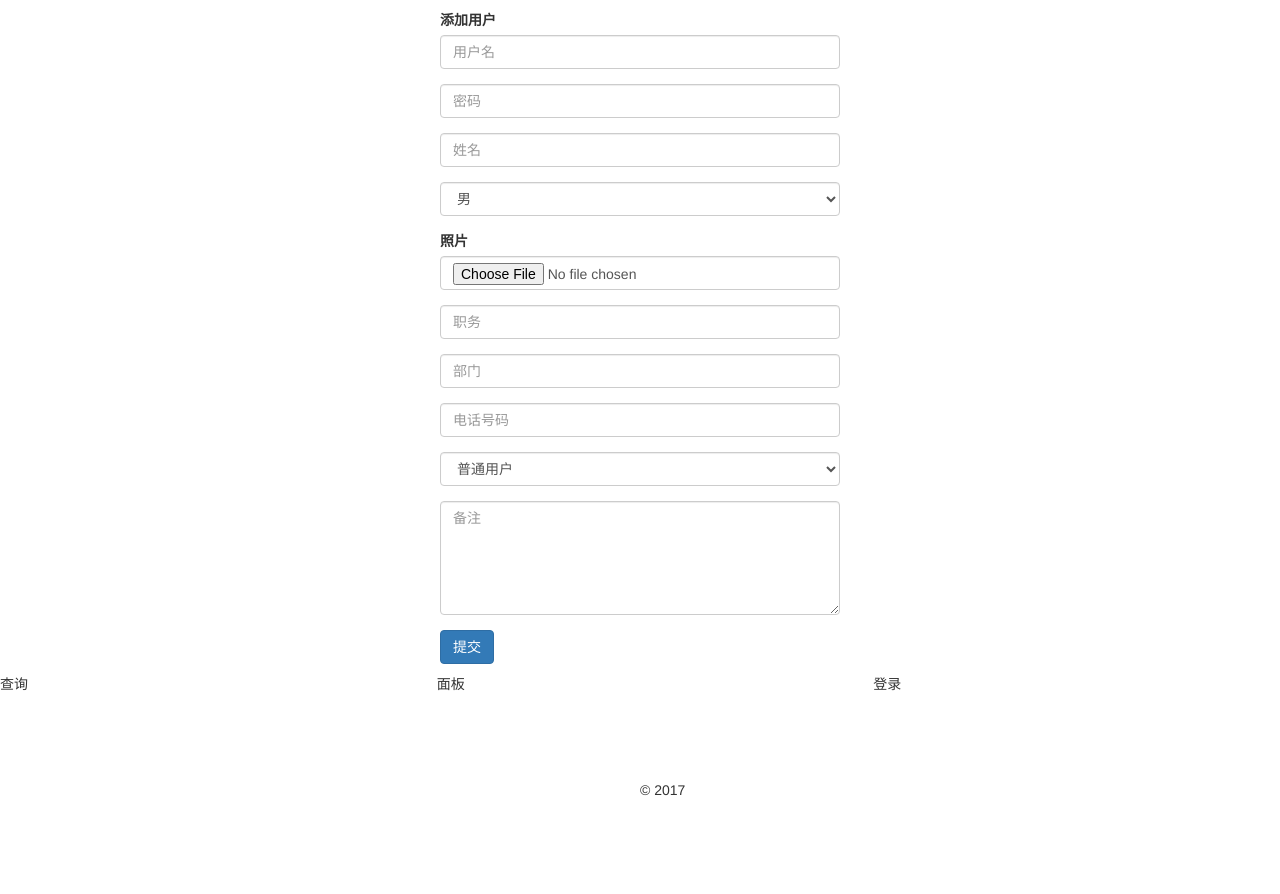
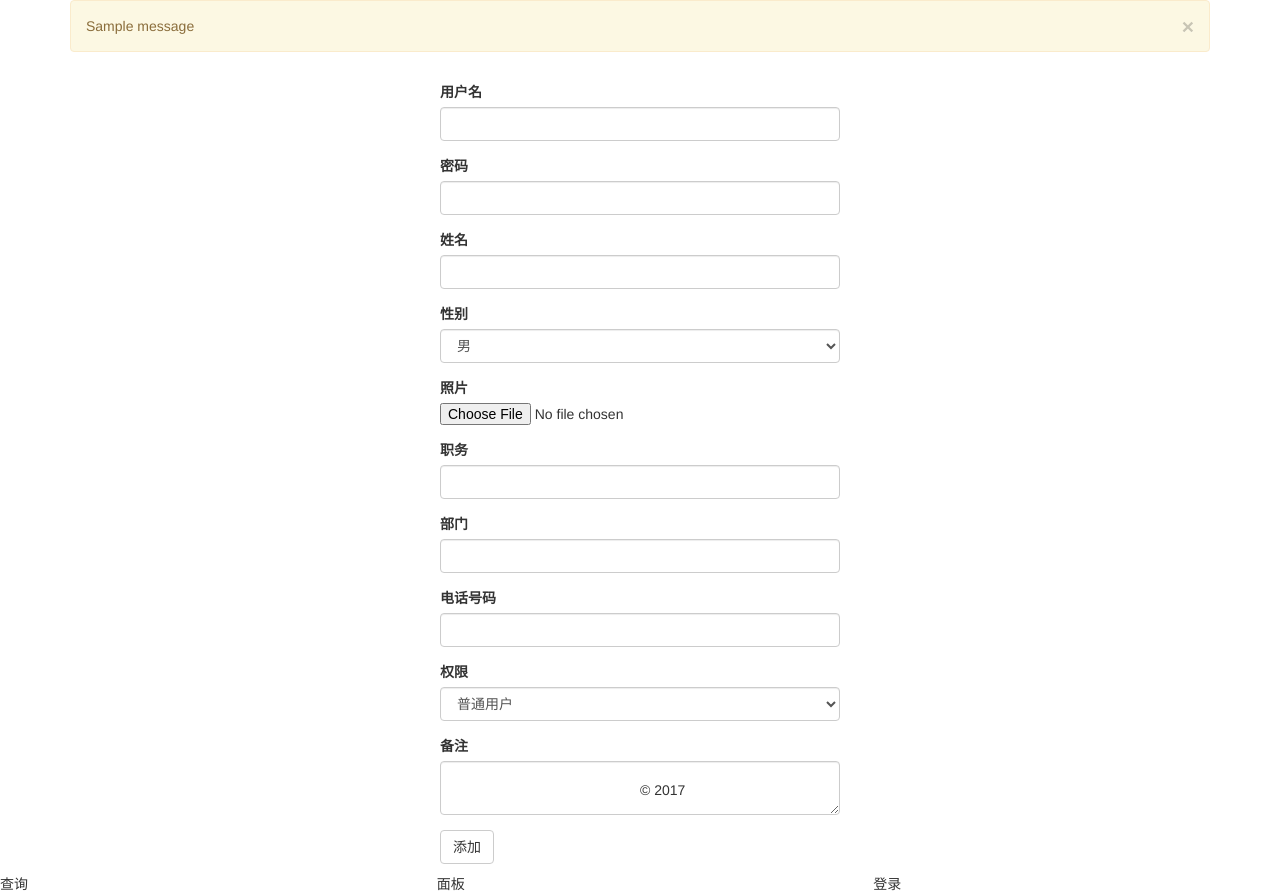
Before and after one commit to andyhuzhill/ToolsManager, a Flask app: page /dashboard/add_user in a window 1280 px wide. Before the commit the page ends 796 px from the top, so only its background shows below. Run offline with Flask 2, Linux system fonts and the light colour scheme; one stand-in notice (Sample message) is shown; parts of the project's set-up code (start-up, migrations or seed data) failed here and were passed over; some libraries are stand-ins or nearby versions.

Commit message:
修改添加用户表单

```diff
--- a/app.py
+++ b/app.py
@@ -9,14 +9,16 @@ import os
 basedir = os.path.abspath(os.path.dirname(__file__))
 
 from flask import Flask
-from flask import request, render_template, redirect, url_for
+from flask import request, session, render_template, redirect, url_for, flash
 
 from flask_bootstrap import Bootstrap
 
 import db
+from forms import AddUserForm
+
 
 app = Flask(__name__)
-
+app.config['SECRET_KEY'] = os.environ.get('SECRET_KEY')
 app.config['BOOTSTRAP_SERVE_LOCAL'] = True
 app.config['SQLALCHEMY_DATABASE_URI'] =\
     'sqlite:///' + os.path.join(basedir, 'data.sqlite')
@@ -47,30 +49,36 @@ def page_not_found(e):
 def internal_server_error(e):
     return render_template('500.html'), 500
 
+@app.route('/auth/login', methods=['GET', 'POST'])
+def login():
+    pass
+
 
 @app.route('/dashboard/add_user', methods=['GET', 'POST'])
 def add_user_display():
-    return render_template('add_user.html'), 200
+    add_user_form = AddUserForm()
+    if add_user_form.validate_on_submit():
+        user_id = add_user_form.user_id.data
+        password = add_user_form.password.data
+        user_name = add_user_form.name.data
+        sex = add_user_form.sex.data
+        photo = add_user_form.photo.data
+        duty = add_user_form.duty.data
+        department = add_user_form.department.data
+        telephone = add_user_form.telephone.data
+        admin = add_user_form.admin.data
+        remarks = add_user_form.remarks.data
 
-@app.route('/dashboard/add_user', methods=['POST'])
-def add_user_post():
-    print("add user post")
-    user_id = request.form["user-id"]
-    password = request.form["password"]
-    user_name = request.form["name"]
-    sex = request.form["sex"]
-    photo = request.files["photo"]
-    duty = request.form["duty"]
-    department = request.form["department"]
-    phone_number = request.form["phone-number"]
-    admin = request.form["admin"]
-    remarks = request.form["remarks"]
-    user, err = db.add_user(user_id, password, user_name, sex, photo.read(), duty, department, phone_number, admin, remarks)
-    if user is not None:
-        return "Create Success"
-    else:
-        return "Add Failed {0}".format(err)
-    return "{0}, {1}".format(user_id, password)
+        user, err = db.add_user(user_id, password, user_name, sex, photo.read(), duty, department, telephone, admin, remarks)
+
+        if user is not None:
+            flash("添加用户成功!")
+            return redirect(url_for('index'))
+        else:
+            flash("添加用户失败!")
+
+    return render_template('add_user.html', form=add_user_form), 200
+
 
 @app.route('/dashboard/batch_add_user', methods=['GET'])
 def batch_add_user_display():
@@ -82,5 +90,6 @@ def handle_add_user():
     return redirect(url_for('index')), 200
 
 
+
 if __name__ == "__main__":
     app.run()
--- a/db.py
+++ b/db.py
@@ -24,7 +24,6 @@ def add_user(user_id, password, name, sex, photo, duty, department, phone_number
                 phone_number =  phone_number,
                 admin = admin,
                 remarks = remarks)
-
     try:
         db.session.add(user)
         db.session.commit()
--- /dev/null
+++ b/forms.py
@@ -0,0 +1,25 @@
+#!/usr/bin/env python3
+# -*- coding: utf-8 -*-
+# @Date    : 2017-09-04 22:25:28
+# @Author  : ${Your Name} (${you@example.org})
+# @Link    :
+# @Version : ${1.0.0}
+
+import os
+
+from flask_wtf import FlaskForm
+from wtforms import StringField, PasswordField, SubmitField, SelectField, FileField, TextAreaField
+from wtforms.validators import Required, Regexp
+
+class AddUserForm(FlaskForm):
+    user_id = StringField('用户名', validators=[Required()])
+    password = PasswordField('密码', validators=[Required()])
+    name = StringField('姓名', validators=[Required()])
+    sex =  SelectField("性别", validators=[Required()], choices=[(1, "男"), (2, "女")], coerce=int)
+    photo = FileField('照片', validators=[Required()])
+    duty = StringField('职务', validators=[Required()])
+    department = StringField('部门', validators=[Required()])
+    telephone = StringField('电话号码', validators=[Required(), Regexp('^\d+$')])
+    admin = SelectField('权限', validators=[Required()], choices=[(1, "普通用户"), (2, "管理员")], coerce=int)
+    remarks = TextAreaField('备注')
+    submit = SubmitField('添加')
--- a/models.py
+++ b/models.py
@@ -43,8 +43,8 @@ class User(db.Model):
     # 电话号码
     phone_number = Column(String, nullable=False)
 
-    # 管理员权限
-    admin = Column(Boolean, nullable=False)
+    # 管理员权限 1 普通用户 2 管理员
+    admin = Column(Integer, nullable=False)
 
     # 备注
     remarks = Column(String, nullable=True)
--- a/static/js/adduser.js
+++ b/static/js/adduser.js
@@ -1,30 +1,62 @@
-var log = console.log.bind(document)
+var log = console.log.bind(document);
 
 function doSubmit() {
-    var userID = document.querySelector("#user-id").value
+    var userID = document.querySelector("#user-id").value;
     if (userID == "") {
-        alert("请输入用户ID!")
-        return false
+        alert("请输入用户ID!");
+        return false;
     }
-    var submitForm = document.querySelector("#add-form")
-    submitForm.submit()
+    var password = document.querySelector("#password").value;
+    if (password == "") {
+        alert("请设置密码!");
+        return false;
+    }
+    var name = document.querySelector("#name").value;
+    if (name == "") {
+        alert("请输入用户名");
+        return false;
+    }
+    var photo = document.querySelector("#photo").value;
+    if (photo == "") {
+        alert("请上传照片!");
+        return false;
+    }
+    var duty = document.querySelector("#duty").value;
+    if (duty == "") {
+        alert("请输入用户职务");
+        return false;
+    }
+    var department = document.querySelector("#department").value;
+    if (department == "") {
+        alert("请输入部门名称");
+        return false;
+    }
+    var re_phone_num = /^\d+$/;
+    var phone_number = document.querySelector("#phone-number").value;
+    if (phone_number == "" || !re_phone_num.test(phone_number)) {
+        alert("请输入合法的电话号码");
+        return false;
+    }
+
+    var submitForm = document.querySelector("#add-form");
+    submitForm.submit();
 }
 
 function fileChanged(target) {
     if ((target.files.length != 0)) {
-        var fileType = target.files[0].type
-        var reg = /^image/
+        var fileType = target.files[0].type;
+        var reg = /^image/;
 
         if (!reg.test(fileType)) {
-            alert("请不要上传非图片文件！")
-            target.value = ''
-            return
+            alert("请不要上传非图片文件！");
+            target.value = '';
+            return ;
         }
 
         if (target.files[0].size > 512 * 1024) {
-            alert("请不要上传超过512kb大小的图片！")
-            target.value = ''
-            return
+            alert("请不要上传超过512kb大小的图片！");
+            target.value = '';
+            return ;
         }
     }
 }
--- a/templates/add_user.html
+++ b/templates/add_user.html
@@ -1,27 +1,8 @@
 {% extends "layout.html" %} {% block page_content %}
-<form id="add-form" class="center-block" action="/dashboard/add_user" method="post" enctype="multipart/form-data">
-    <label for="add-user">添加用户</label>
-    <div class="form-group"><input type="text" class="form-control" id="user-id" name="user-id" placeholder="用户名" required></div>
 
-    <div class="form-group"><input type="password" class="form-control" id="password" name="password" placeholder="密码" required></div>
+{% import "bootstrap/wtf.html" as wtf %}
 
-    <div class="form-group"><input type="text" class="form-control" id="name" name="name" placeholder="姓名" 　required></div>
-
-    <div class="form-group"><select name="sex" id="sex" name="sex" class="form-control"><option value="0">男</option><option value="1">女</option></select></div>
-
-    <div class="form-group"><label for="photo">照片</label><input type="file" class="form-control" id="photo" name="photo" required onchange="fileChanged(this)"></div>
-
-    <div class="form-group"><input type="text" class="form-control" id="duty" name="duty" placeholder="职务" 　required></div>
-
-    <div class="form-group"><input type="text" class="form-control" id="department" name="department" placeholder="部门" 　required></div>
-
-    <div class="form-group"><input type="text" class="form-control" id="phone-number" name="phone-number" placeholder="电话号码" 　required></div>
-
-    <div class="form-group"><select name="admin" id="admin" name="admin" class="form-control"><option value="0">普通用户</option><option value="1">管理员</option></select></div>
-
-    <div class="form-group"><textarea type="text" class="form-control" id="remarks" name="remarks" placeholder="备注" cols="10" rows="5"></textarea></div>
-    <button class="btn btn-primary" onclick="return doSubmit();">提交</button>
-</form>
+{{ wtf.quick_form(form, extra_classes="center-block") }}
 
 <div class="row">
     <div class="col-md-4">查询</div>
--- a/templates/layout.html
+++ b/templates/layout.html
@@ -6,7 +6,16 @@
 {% endblock %}
 
 {% block title %} {{ title }} {% endblock %}
+
 {% block content %}
+<div class="container">
+    {% for message in get_flashed_messages() %}
+    <div class="alert alert-warning">
+        <button type="button" class="close" data-dismiss="alert">&times;</button>
+        {{ message }}
+    </div>
+    {% endfor %}
+</div>
 <div class="container-fulid">
     {% block page_content %}
     {% endblock %}
```
Also changed, not shown: migrations/versions/d6d73e979c0f_.py (added, +24 -0 lines), requirements.txt (+9 -0 lines).
